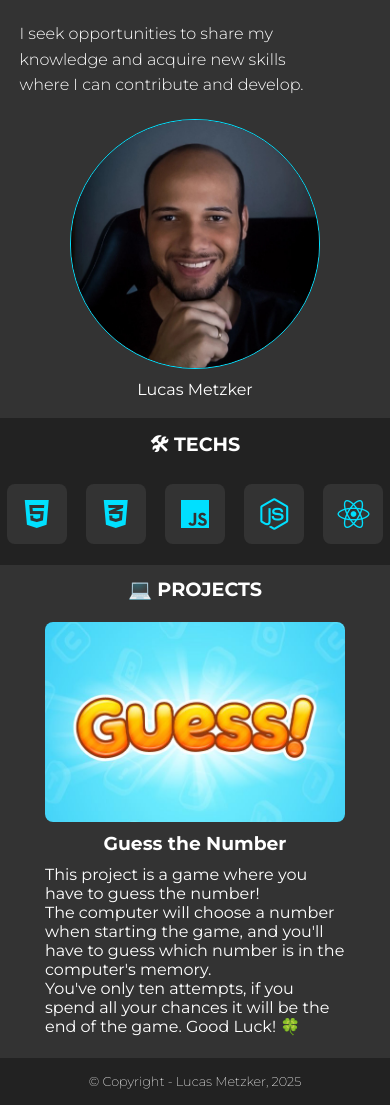
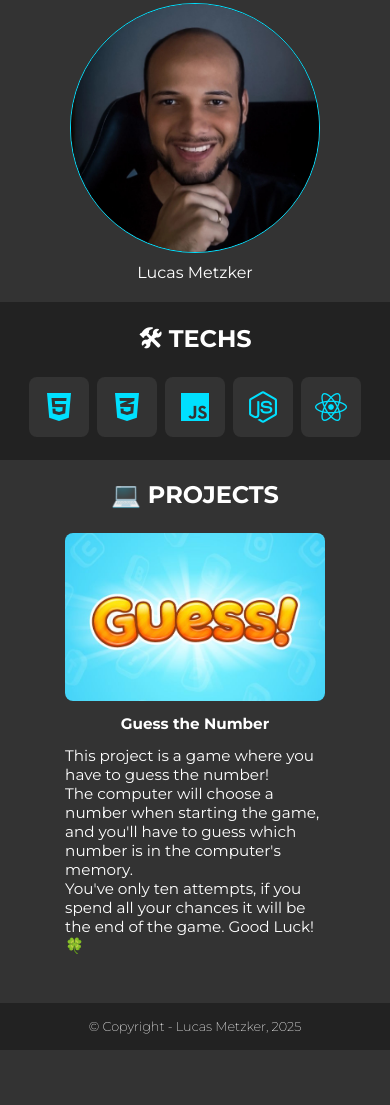
Before and after one commit to SrMetzker/home, a plain HTML site: page index.html in a window 390 px wide. Shown: the part 641-1746 px from the top of the page. After the commit the page ends 1691 px from the top, so only its background shows below. Drawn offline with Linux system fonts and the light colour scheme.

Commit message:
feat: add more responsiveness

```diff
--- a/css/main.css
+++ b/css/main.css
@@ -6,13 +6,15 @@ main {
 /* --- main content --- */
 
 main .main-content {
-    padding: 5%;
+    padding-left: 75px;
+    padding-right: 75px;
+    padding-top: 50px;
+    padding-bottom: 50px;
     display: flex;
     justify-content: space-between;
 }
 
 main .main-content h2 {
-    margin-bottom: 2%;
     font-size: 1.8em;
 }
 
@@ -20,11 +22,11 @@ main .main-content .text p {
     width: 90%;
     font-size: 1.2em;
     font-weight: 300;
-    line-height: 1.6;
+    line-height: 1.2;
     margin-bottom: 3%;
 }
 
-/* --- Techs --- */
+/* --- techs --- */
 
 main .techs {
     padding: 5%;
@@ -67,10 +69,10 @@ main .techs .cards-container .card:hover {
 
 main .techs .cards-container i {
     color: #00e0ff;
-    font-size: 4em;
+    font-size: 70px;
 }
 
-/* --- Figure --- */
+/* --- figure --- */
 
 main figure {
     display: flex;
@@ -85,6 +87,7 @@ main figure img {
     border-radius: 200px;
 
     margin-bottom: 6%;
+    margin-top: 6%;
     border: 1px #00e0ff solid;
     transition: 0.2s ease-in-out;
 }
--- a/css/projects.css
+++ b/css/projects.css
@@ -12,7 +12,7 @@ main .projects h2 {
 }
 
 main .projects .projects-list h3, p {
-    margin-top: 10px;
+    margin-top: 5%;
 }
 
 main .projects .projects-list {
@@ -21,8 +21,8 @@ main .projects .projects-list {
 }
 
 main .projects .projects-list .project-card {
-    width: 320px;
-    padding: 10px;
+    width: 350px;
+    padding: 3%;
     display: flex;
     flex-direction: column;
     align-items: center;
@@ -36,8 +36,8 @@ main .projects .projects-list .project-card img {
 }
 
 main .projects .projects-list .project {
-    width: 300px;
-    height: 200px;
+    width: 100%;
+    height: 100%;
     background-color: #222;
     color: #00e0ff;
     border-radius: 8px;
--- a/css/responsive.css
+++ b/css/responsive.css
@@ -6,59 +6,74 @@
     justify-content: center;
   }
 
-  /* #Region - main-content */
+  /* --- main content --- */
+
+  main .main-content {
+    padding: 5%;
+  }
+
   main .main-content .text p {
     font-size: 1em;
   }
 
   main .main-content .text h2 {
-    font-size: 1.2em;
+    font-size: 1.5em;
   }
-  /* #End Region */
 
-  /* #Region - figure */
+  /* --- figure --- */
+
   main figure img {
-    margin: 3%;
     width: 250px;
     height: 250px;
-    border-radius: 200px;
   }
-  /* #End Region */
 
-  /* #Region - techs */
+  /* --- techs --- */
+
   main .techs {
-    padding: 3%;
     justify-content: space-between;
   }
 
   main .techs h2 {
-    font-size: 1.2em;
+    font-size: 1.5em;
+    margin-bottom: 3%;
   }
 
   main .techs .cards-container .card {
-    width: 90px;
-    height: 90px;
+    width: 80px;
+    height: 80px;
   }
 
   main .techs .cards-container i {
     font-size: 3em;
   }
-  /* #End Region */
 
-  /* #Region - projects */
-  main .projects {
+  /* --- projects --- */
+
+  main .projects .projects-list {
+    display: flex;
+  }
+
+  main .projects h2 {
+    font-size: 1.5em;
+  }
+
+  main .projects .projects-list h3, p {
+    font-size: 80%;
+  }
+
+  main .projects .projects-list .project-card {
     padding: 3%;
   }
 
-  main .projects h2 {
-    font-size: 1.2em;
+  main .projects .projects-list .project-card {
+    width: 80%;
   }
-  /* #End Region */
 }
 
 @media (max-width: 700px) {
 
-  /* #Region - Header */
+  /* --- header --- */
+
   header {
     flex-direction: column;
     align-items: center;
@@ -82,9 +97,9 @@
   header nav a {
     font-size: 1.2em;
   }
-  /* #End Region */
 
-  /* #Region - main-content */
+  /* --- main-content --- */
+
   main .main-content {
     display: flex;
     flex-direction: column;
@@ -94,20 +109,44 @@
     font-size: 1.2em;
   }
 
-  /* #End Region */
+  /* --- figure --- */
 
-  /* #Region - Techs */
+  main figure img {
+    margin-top: 6%;
+    margin-bottom: 3%;
+  }
+
+  /* --- techs --- */
+
   main .techs .cards-container .card {
     width: 60px;
     height: 60px;
+    margin: 0.25em;
   }
 
   main .techs .cards-container i {
     font-size: 2em;
   }
-  /* #End Region */
 
-  /* #Region - Projects */
+  /* --- projects --- */
 
-  /* #End Region */
+  main .projects .projects-list {
+    display: flex;
+    flex-direction: column;
+    align-items: center;
+  }
+
+  main .projects .projects-list .project-card {
+    width: 80%;
+    margin-bottom: 5%;
+  }
+
+  main .projects .projects-list .project-card .project {
+    width: 100%;
+    height: 100%;
+  }
+
+  main .projects .projects-list h3, p {
+    font-size: 95%;
+  }
 }
```
